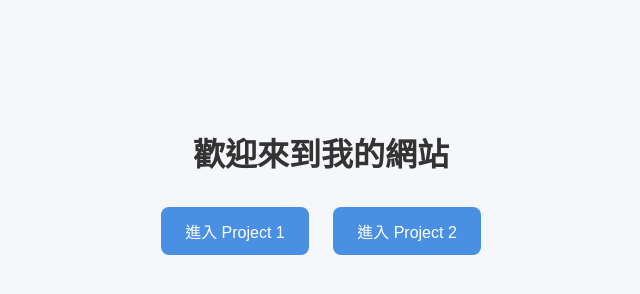
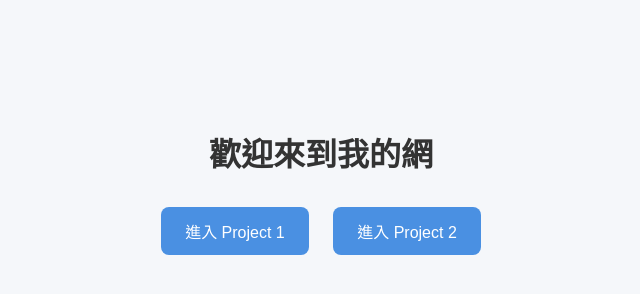
Before and after one commit to yoin0331/Random_Meals, a plain HTML site: page index.html in a window 1280 px wide. Shown: the whole page, without its empty margins (319-959 px from the left). Drawn offline with Linux system fonts and the light colour scheme.

Commit message:
Update index.html

```diff
--- a/index.html
+++ b/index.html
@@ -34,7 +34,7 @@
   </style>
 </head>
 <body>
-  <h1>歡迎來到我的網站</h1>
+  <h1>歡迎來到我的網</h1>
   <a href="project1/index.html" class="button">進入 Project 1</a>
   <a href="project2/index.html" class="button">進入 Project 2</a>
 </body>
```
